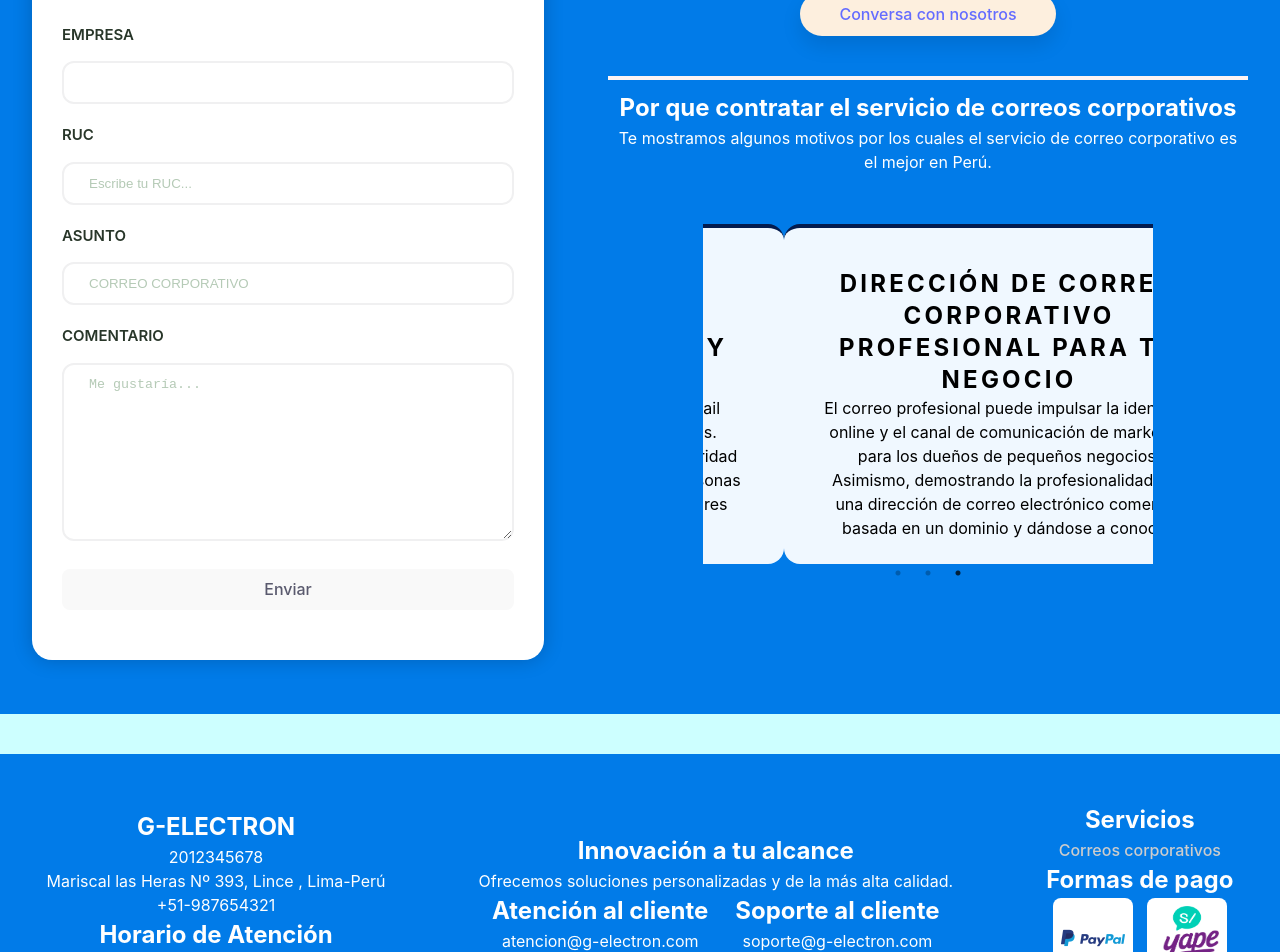
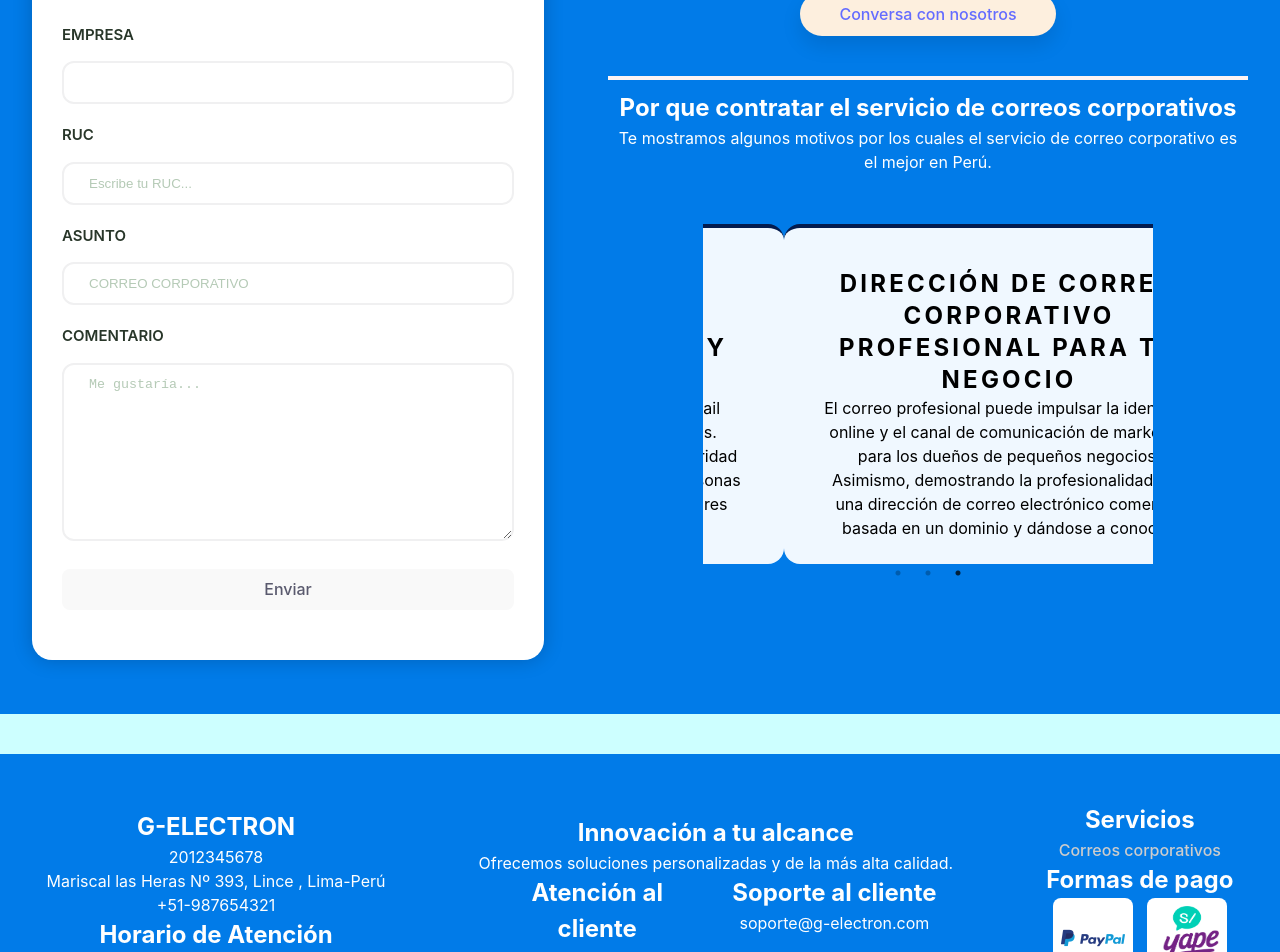
Before and after one commit to Krlozces/emailsCorporativos, a React (Vite) app: page / in a window 1280 px wide. Shown: the part 3919-4871 px from the top of the page. Built offline with nearby package versions, Linux system fonts and the light colour scheme; no server answers.

Commit message:
Display of the inputs fixed

```diff
--- a/src/styles/form.css
+++ b/src/styles/form.css
@@ -93,6 +93,14 @@ input::placeholder, textarea::placeholder{
     margin-bottom: 4px;
 }
 
+.left{
+    width: 45%;
+}
+
+.right{
+    width: 45%;
+}
+
 @media (max-width: 768px) {
     .container-space-around{
         flex-direction: column;
```
